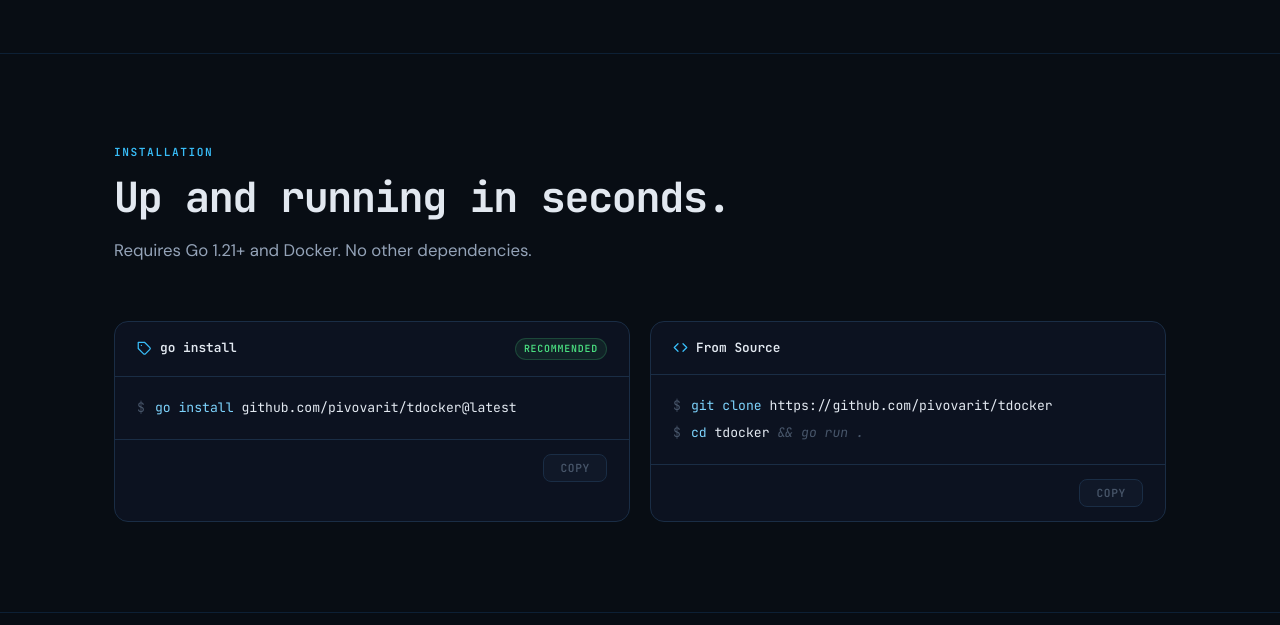
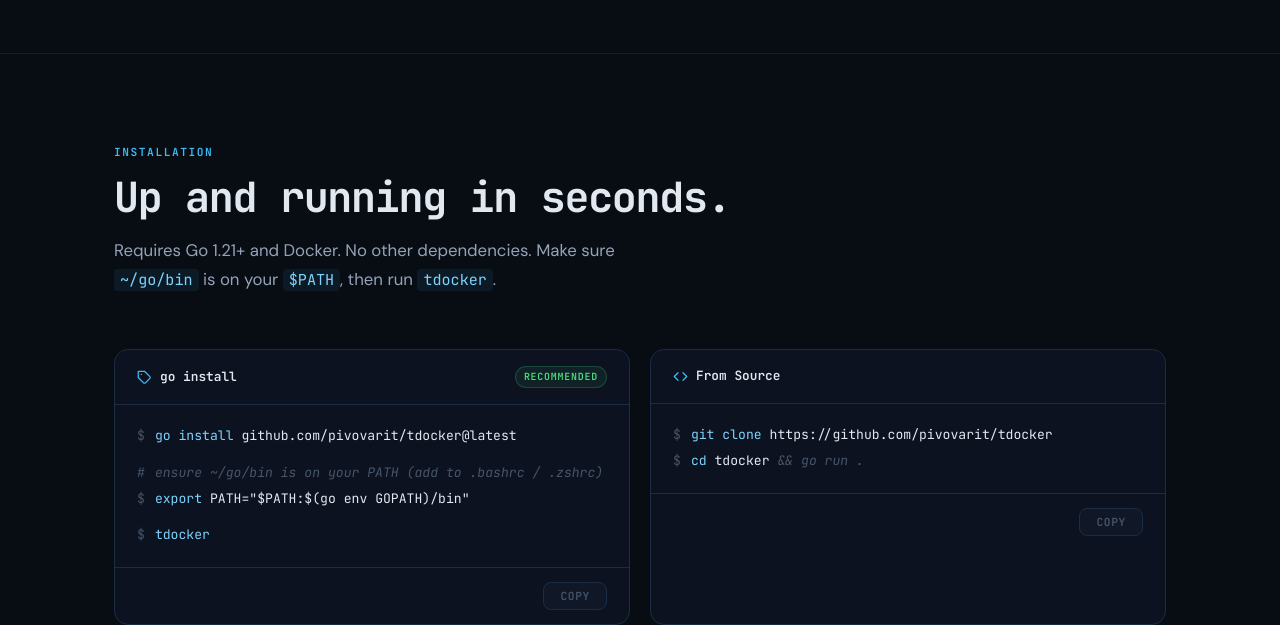
Before and after one commit to pivovarit/tdocker, a plain HTML site: page docs/index.html in a window 1280 px wide. Shown: the part 2938-3563 px from the top of the page. Drawn offline with Linux system fonts and the light colour scheme.

Commit message:
expand README (#70)

```diff
--- a/docs/index.html
+++ b/docs/index.html
@@ -986,7 +986,7 @@
     <div class="section-head">
       <p class="section-label">Installation</p>
       <h2 class="section-title">Up and running in seconds.</h2>
-      <p class="section-desc">Requires Go 1.21+ and Docker. No other dependencies.</p>
+      <p class="section-desc">Requires Go 1.21+ and Docker. No other dependencies. Make sure <code style="font-family:var(--font-mono);font-size:0.9em;color:var(--accent2);background:rgba(56,189,248,0.07);padding:1px 6px;border-radius:4px">~/go/bin</code> is on your <code style="font-family:var(--font-mono);font-size:0.9em;color:var(--accent2);background:rgba(56,189,248,0.07);padding:1px 6px;border-radius:4px">$PATH</code>, then run <code style="font-family:var(--font-mono);font-size:0.9em;color:var(--accent2);background:rgba(56,189,248,0.07);padding:1px 6px;border-radius:4px">tdocker</code>.</p>
     </div>
 
     <div class="install-grid">
@@ -1003,6 +1003,18 @@
           <div class="install-line">
             <span class="install-prompt">$</span>
             <span><span class="install-cmd">go install</span> <span class="install-arg">github.com/pivovarit/tdocker@latest</span></span>
+          </div>
+          <div class="install-line" style="margin-top:10px">
+            <span class="install-prompt">#</span>
+            <span class="install-comment">ensure ~/go/bin is on your PATH (add to .bashrc / .zshrc)</span>
+          </div>
+          <div class="install-line">
+            <span class="install-prompt">$</span>
+            <span><span class="install-cmd">export</span> <span class="install-arg">PATH="$PATH:$(go env GOPATH)/bin"</span></span>
+          </div>
+          <div class="install-line" style="margin-top:10px">
+            <span class="install-prompt">$</span>
+            <span><span class="install-cmd">tdocker</span></span>
           </div>
         </div>
         <div class="install-card-footer">
```
Also changed, not shown: 1 other file.
